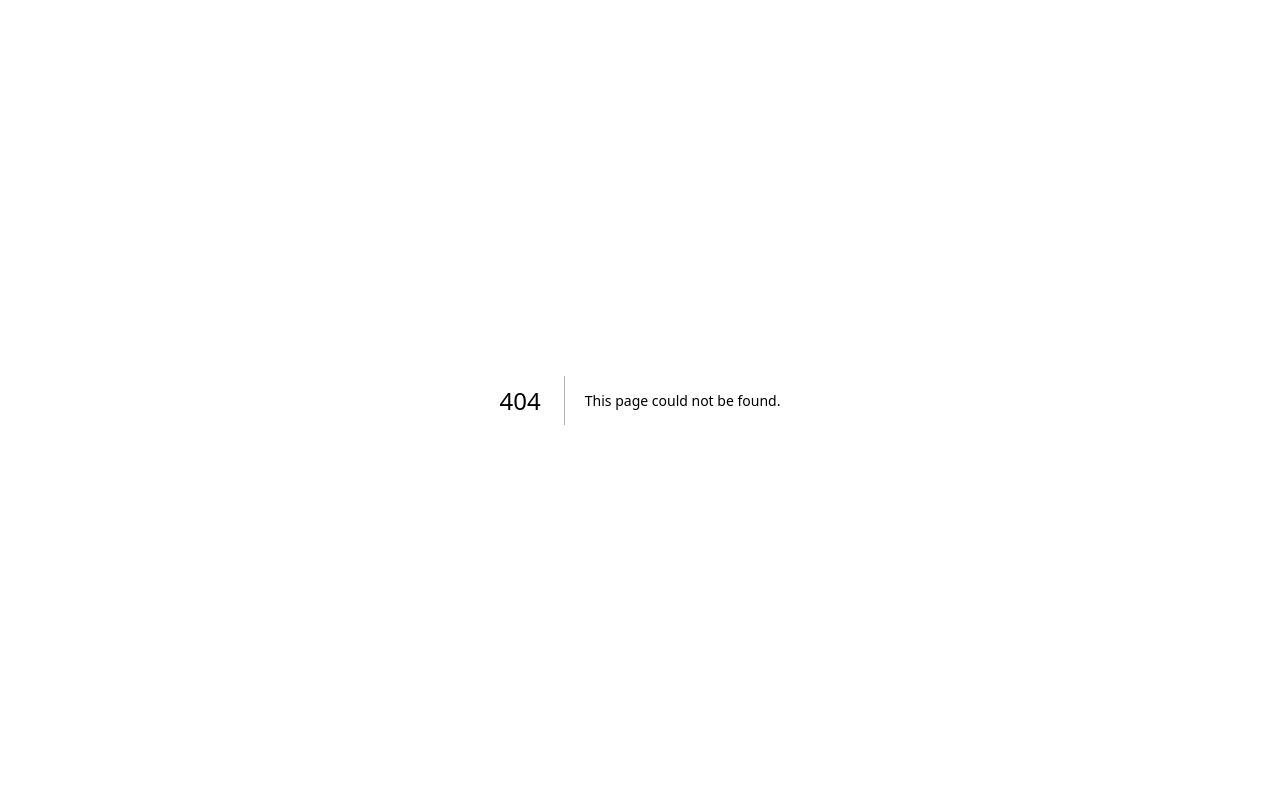
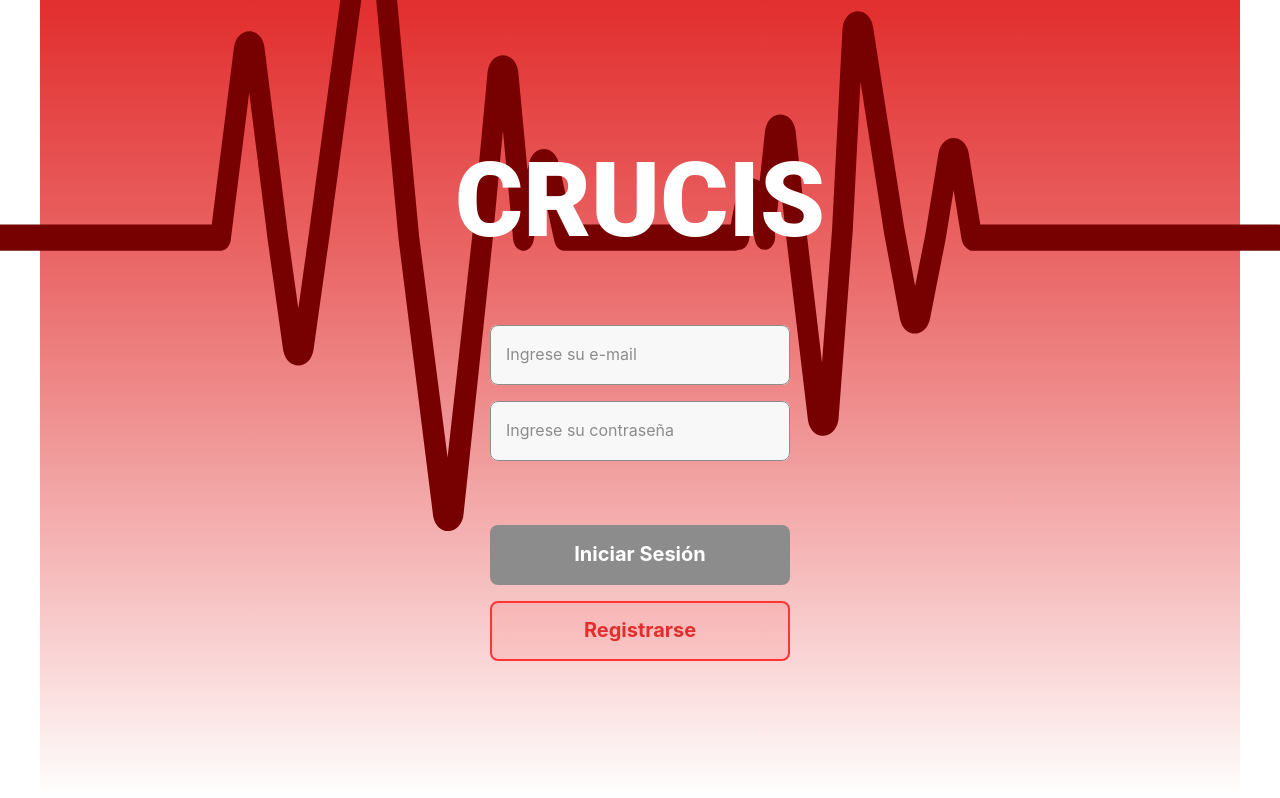
Before and after one commit to rama-masseroni/crucis_frontend, a Next.js app: page /login in a window 1280 px wide. Before the commit this address had no page. Built offline with nearby package versions, Linux system fonts and the light colour scheme.

Commit message:
[CR-02] New Log in page and corresponding components

```diff
--- /dev/null
+++ b/src/app/login/page.tsx
@@ -0,0 +1,74 @@
+"use client";
+import { Container, Stack } from "@mui/material";
+import { useRouter } from "next/navigation";
+import { useState } from "react";
+
+import { MainButton } from "@/components/Buttons";
+import TextInput from "@/components/Inputs/TextInput";
+import TitleArt from "@/components/TitleArt";
+
+import styles from "../../styles/login.module.css";
+
+export default function Page() {
+  const router = useRouter();
+  const [logInData, setLogInData] = useState({
+    username: "",
+    password: "",
+  });
+
+  const isFormEmpty = !logInData.username || !logInData.password;
+
+  const handleSubmit = (e: React.FormEvent) => {
+    e.preventDefault();
+    // Handle login logic here
+    router.push("/test");
+    alert(`Logging in with ${logInData}`);
+  };
+
+  const handleRegister = () => {};
+
+  return (
+    <Container
+      className={styles.page}
+      sx={{
+        gap: 8,
+        display: "flex",
+        flexDirection: "column",
+        alignItems: "center",
+        justifyContent: "center",
+      }}
+    >
+      <TitleArt />
+      <Stack alignItems={"center"} gap={2} minWidth={"fit-content"}>
+        <TextInput
+          color="disabled"
+          label="E-Mail"
+          placeholder="Ingrese su e-mail"
+          type="email"
+          value={logInData.username}
+          onChange={(e) =>
+            setLogInData({ ...logInData, username: e.target.value })
+          }
+        />
+        <TextInput
+          color="disabled"
+          label="Contraseña"
+          placeholder="Ingrese su contraseña"
+          type="password"
+          value={logInData.password}
+          onChange={(e) =>
+            setLogInData({ ...logInData, password: e.target.value })
+          }
+        />
+      </Stack>
+      <Stack gap={2} width={"100%"}>
+        <MainButton disabled={isFormEmpty} onClick={handleSubmit}>
+          Iniciar Sesión
+        </MainButton>
+        <MainButton variant="outlined" onClick={handleRegister}>
+          Registrarse
+        </MainButton>
+      </Stack>
+    </Container>
+  );
+}
--- /dev/null
+++ b/src/components/Buttons/MainButton.tsx
@@ -0,0 +1,15 @@
+import { Button, ButtonProps } from "@mui/material";
+import React from "react";
+
+const MainButton: React.FC<ButtonProps> = (props) => {
+  return (
+    <Button
+      fullWidth
+      color={props.color ?? "primary"}
+      variant="contained"
+      {...props}
+    />
+  );
+};
+
+export default MainButton;
--- /dev/null
+++ b/src/components/Buttons/index.tsx
@@ -0,0 +1,3 @@
+import MainButton from "./MainButton";
+
+export { MainButton };
--- /dev/null
+++ b/src/components/Inputs/TextInput.tsx
@@ -0,0 +1,22 @@
+import { Stack, TextField, TextFieldProps, Typography } from "@mui/material";
+import React from "react";
+
+const TextInput: React.FC<TextFieldProps> = (props) => {
+  return (
+    <Stack alignItems={"start"} gap={0.5} width={"fit-content"}>
+      {Boolean(props.value) && (
+        <Typography color={`${props.color}.contrastText`} fontWeight={700}>
+          {props.label}
+        </Typography>
+      )}
+      <TextField
+        color={props.color ?? "primary"}
+        variant="outlined"
+        {...props}
+        label={undefined}
+      />
+    </Stack>
+  );
+};
+
+export default TextInput;
--- /dev/null
+++ b/src/components/TitleArt.tsx
@@ -0,0 +1,19 @@
+import { Stack, Typography } from "@mui/material";
+
+import styles from "../styles/page.module.css";
+
+export default function TitleArt() {
+  return (
+    <Stack alignItems={"center"} justifyContent={"center"}>
+      {/* eslint-disable-next-line @next/next/no-img-element */}
+      <img
+        alt="Crucis EKG logo"
+        className={styles.logo}
+        src="/assets/svg/ekg_line.svg"
+      />
+      <Typography style={{ zIndex: 10 }} variant="title">
+        CRUCIS
+      </Typography>
+    </Stack>
+  );
+}
```
